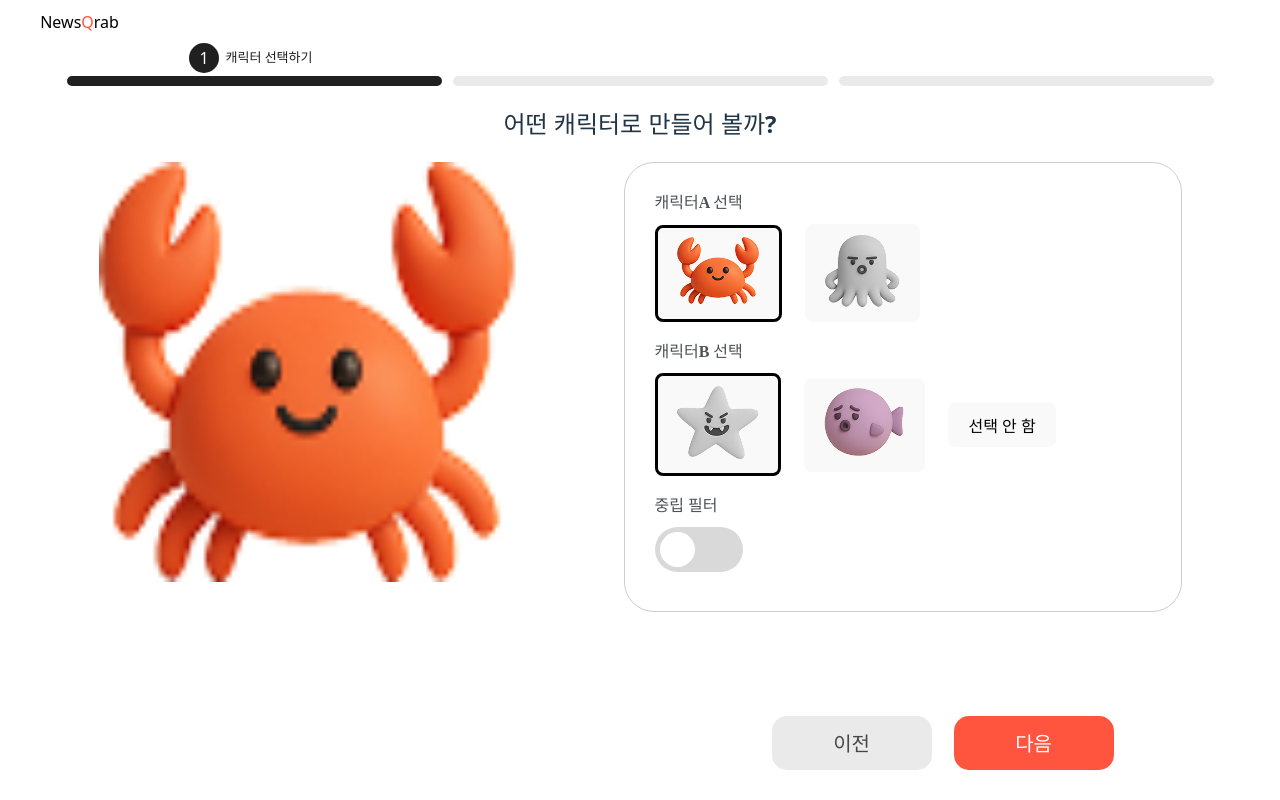
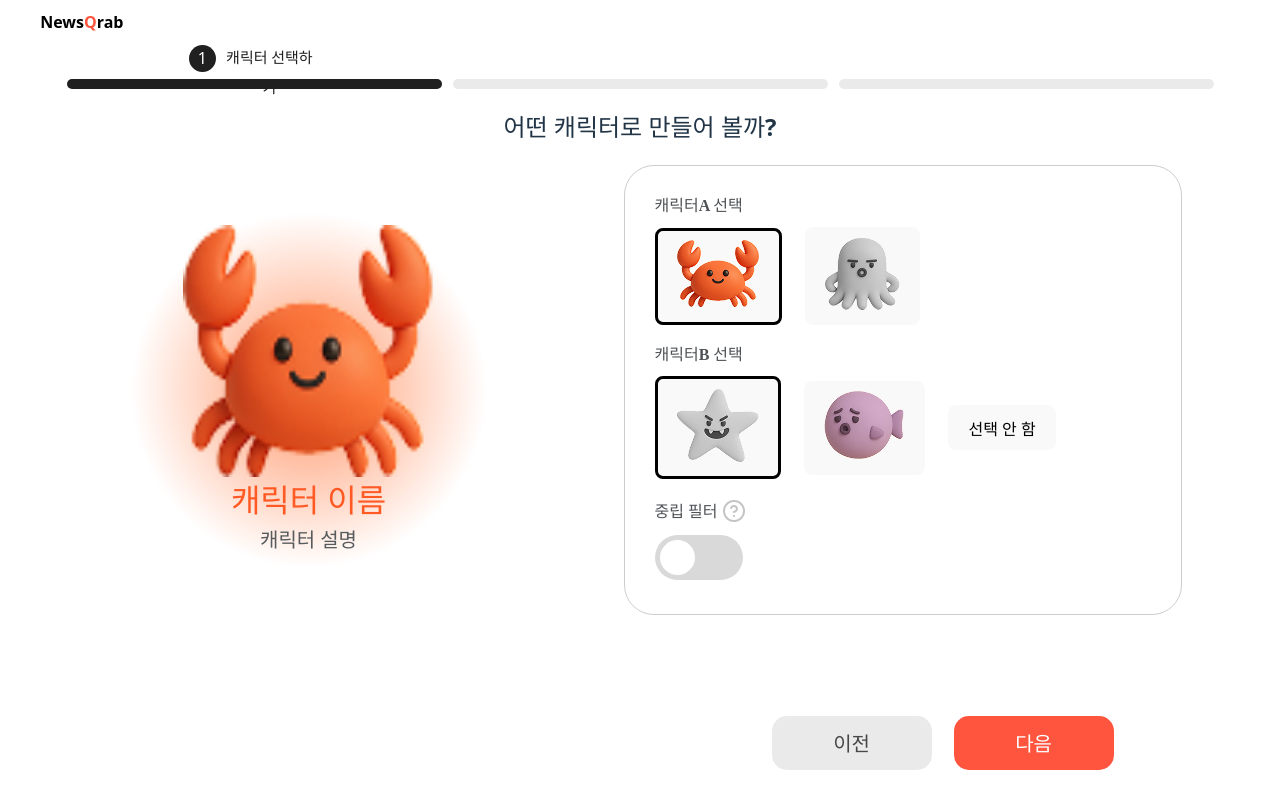
Before and after one commit to hyemi55/NEWSQrab_front, a React (Vite) app: page /generating/1 in a window 1280 px wide. Built offline with nearby package versions, Linux system fonts and the light colour scheme.

Commit message:
UI 세부 수정(2025.05.11)

```diff
--- a/src/components/generator/Generator.jsx
+++ b/src/components/generator/Generator.jsx
@@ -23,8 +23,13 @@ export default function Generator({ setIsLogin }) {
                 const articleId = response.data._id;
                 console.log(articleId);
 
-                navigate(`/generating/${articleId}`);
-
+                const content = response.data.content;
+                if (content == "기사 내용을 찾을 수 없습니다.") {
+                    alert("기사 내용을 찾을 수 없습니다")
+                }
+                else {
+                    navigate(`/generating/${articleId}`);
+                }
             } catch (error) {
                 console.error('에러:', error);
             }
--- a/src/components/generator/gen-steps/GenStep1.jsx
+++ b/src/components/generator/gen-steps/GenStep1.jsx
@@ -5,10 +5,9 @@ import Crab from "src/assets/img/crab.png";
 import Octopus from "src/assets/img/octopus.png";
 import Fish from "src/assets/img/fish.png";
 import StarFish from "src/assets/img/starfish.png";
+import Help_Circle from "src/assets/img/help-circle.png";
 
-export default function GenStep1() {
-    const [charA, setCharA] = useState(0);
-    const [charB, setCharB] = useState(0);
+export default function GenStep1({ charA, setCharA, charB, setCharB }) {
     const [selectedChar, setSelectedChar] = useState(Crab);
 
     const characterA = [Crab, Octopus];
@@ -22,6 +21,8 @@ export default function GenStep1() {
                 <div className={styles.viewChar} >
                     {selectedChar=="선택 안 함" ? <div/>:
                                                 <img src={selectedChar}/>}
+                    <div className={styles.selectedCharName}>캐릭터 이름</div>
+                    <div className={styles.selectedCharDescription}>캐릭터 설명</div>
                 </div>
 
                 <div className={styles.customContainer}>
@@ -56,7 +57,11 @@ export default function GenStep1() {
                         ))}
                     </div>
 
-                    <div className={styles.label}>중립 필터</div>
+                    <div className={styles.neutralContainer}>
+                        <div className={styles.label}>중립 필터</div>
+                        <img src={Help_Circle} />
+                    </div>
+
                     <ToggleSwitch />
                 </div>
             </div>
--- a/src/components/generator/gen-steps/GenStep2.jsx
+++ b/src/components/generator/gen-steps/GenStep2.jsx
@@ -5,6 +5,7 @@ import styles from 'src/style/generator/gen-steps/GenStep2.module.scss'
 
 export default function GenStep2({ conversation, setConversation }) {
     const [userInput, setUserInput] = useState("");
+    const [isLoading, setIsLoading] = useState(true);
     const [userInputArray, setUserInputArray] = useState([]);
     const { articleId } = useParams();
     const [parentId, setParentId] = useState("");
@@ -12,8 +13,8 @@ export default function GenStep2({ conversation, setConversation }) {
     useEffect(() => {
         const fetchConversation = async () => {
             const postDataForOriginal = {
-                // articleId: articleId,
-                articleId: "66a93851a574023e7bbfc565",
+                articleId: articleId,
+                // articleId: "66a93851a574023e7bbfc565",
             }
 
             try {
@@ -25,6 +26,7 @@ export default function GenStep2({ conversation, setConversation }) {
 
                 setConversation(response.data.script);
                 setParentId(response.data._id);
+                setIsLoading(false);
 
             } catch (error) {
                 console.log("conversation 불러오기 에러: ", error);
@@ -38,11 +40,16 @@ export default function GenStep2({ conversation, setConversation }) {
     const handleSubmit = async (event) => {
         event.preventDefault();
 
+        setUserInputArray(userInputArray.concat([userInput]));
+        setIsLoading(true);
+
         const postDataForModified = {
             articleId: articleId,
             parentId: parentId,
-            userRequst: userInput,
+            userRequest: userInput,
         }
+
+        setUserInput("");
 
         try {
             const response = await axios.post(`${import.meta.env.VITE_BACKEND_URL}/conversation/generate/user-modified`, postDataForModified);
@@ -53,12 +60,13 @@ export default function GenStep2({ conversation, setConversation }) {
 
             setConversation(response.data.script);
             setParentId(response.data._id);
-            setUserInputArray(userInputArray.concat([userInput]));
             // console.log(userInputArray);
 
         } catch (error) {
             console.log("conversation 수정 에러: ", error);
         }
+
+        setIsLoading(false);
     };
 
 
@@ -68,12 +76,12 @@ export default function GenStep2({ conversation, setConversation }) {
 
             <div className={styles.mainContentContainer}>
                 <div className={styles.conversationContainer}>
-                {Object.keys(conversation).length==0 ? <div>대사 생성 중...</div> : (
+                    {isLoading ? <div>대사 생성 중...</div> : (
                         conversation.map((lineObj, index) => {
                             const [speaker, text] = Object.entries(lineObj)[0];
                             return (
                                 <div key={index} className={styles.lineBlock}>
-                                <strong>{speaker}</strong><br/>
+                                    <strong>{speaker=='user1' ? '캐릭터B' : '캐릭터A'}</strong><br/>
                                     {text}
                                 </div>
                             );
--- a/src/pages/GenSteps.jsx
+++ b/src/pages/GenSteps.jsx
@@ -7,7 +7,10 @@ import { useNavigate } from 'react-router-dom';
 
 export default function GenSteps() {
     const [step, setStep] = useState(1);
+    const [charA, setCharA] = useState(0);
+    const [charB, setCharB] = useState(0);
     const [conversation, setConversation] = useState({});
+
     const navigate = useNavigate();
 
     const stepUIList = [
@@ -39,8 +42,8 @@ export default function GenSteps() {
                 ))}
             </div>
 
-            {step==1 ? <GenStep1 /> :
-            step==2 ? <GenStep2 conversation={conversation}  setConversation={setConversation} /> :
+            {step==1 ? <GenStep1 charA={charA} setCharA={setCharA} charB={charB} setCharB={setCharB} /> :
+            step==2 ? <GenStep2 conversation={conversation}  setConversation={setConversation} charA={charA} charB={charB} /> :
                     <GenStep3 conversation={conversation}  setConversation={setConversation} />}
 
 
--- a/src/pages/Result.jsx
+++ b/src/pages/Result.jsx
@@ -1,10 +1,28 @@
 import React from 'react';
 import styles from "src/style/pages/Result.module.scss"
+import axios from 'axios';
 
 export default function Result() {
 
-    const handleDownloadClick = () => {
+    const handleDownloadClick = async () => {
+        // cors 에러. 백엔드 완성 이후 재작성할 것.
+        // try {
+        //     const response = await axios.get(
+        //         'https://www.w3schools.com/html/movie.mp4',
+        //         {
+        //             responseType: 'blob',
+        //         }
+        //     );
 
+        //     const url = URL.createObjectURL(response.data);
+        //     const a = document.createElement('a');
+        //     a.href = url;
+        //     a.download = 'my-video.mp4';
+        //     a.click();
+        //     URL.revokeObjectURL(url);
+        // } catch (error) {
+        //     console.error('다운로드 실패:', error);
+        // }
     }
 
     const handleUploadClick = () => {
--- a/src/style/generator/Generator.module.scss
+++ b/src/style/generator/Generator.module.scss
@@ -12,6 +12,9 @@
 .title {
     font-size: 48px;
     font-weight: 700;
+
+    position: relative;
+    bottom: 62px;
 }
 
 .container form {
@@ -27,21 +30,27 @@
     display: flex;
     flex-direction: row;
 
+    position: relative;
+    bottom: 62px;
+
     input {
-        margin-left: 40px;
+        margin-left: 20px;
         border: 0px;
 
         width: 70%;
 
-        :focus {
+        &:focus {
             outline: none;
         }
     }
 
     button {
+        display: flex;
+        justify-content: center;
+        align-items: center;
+
         margin-left: auto;
         width: 152px;
-        // height: 54px;
         color: #FFFFFF;
         background: #FF543D;
         border-radius: 15px;
--- a/src/style/generator/gen-steps/GenStep1.module.scss
+++ b/src/style/generator/gen-steps/GenStep1.module.scss
@@ -7,16 +7,47 @@
 .mainContentContainer {
     display: flex;
     flex-direction: row;
+    justify-content: center;
+    align-items: center;
     gap: 105px;
 }
 
 .viewChar {
     width: 420px;
     height: 420px;
+    display: flex;
+    flex-direction: column;
+    align-items: center;
+    justify-content: center;
+
+    background-image: radial-gradient(circle, #ffb99b 20%, white, white);
 
     img {
-        width: 100%;
-        height: 100%;
+        width: 60%;
+        height: 60%;
+    }
+
+
+    .selectedCharName {
+        height: 48px;
+        font-family: 'Pretendard';
+        font-style: normal;
+        font-weight: 700;
+        font-size: 32px;
+        line-height: 150%;
+
+        color: #FF5924;
+    }
+
+    .selectedCharDescription {
+        height: 30px;
+        font-family: 'Pretendard';
+        font-style: normal;
+        font-weight: 500;
+        font-size: 20px;
+        line-height: 150%;
+
+        color: #575B5E;
     }
 }
 
@@ -46,7 +77,7 @@
 }
 
 .label {
-    width: 97px;
+    // width: 97px;
     height: 19px;
 
     margin-bottom: 12px;
@@ -59,3 +90,14 @@
 
     color: #4E5256;
 }
+
+.neutralContainer {
+    display: flex;
+    flex-direction: row;
+    align-items: center;
+    gap: 5px;
+
+    img {
+        margin-bottom: 12px;
+    }
+}
--- a/src/style/generator/gen-steps/GenStep2.module.scss
+++ b/src/style/generator/gen-steps/GenStep2.module.scss
@@ -7,22 +7,27 @@
 .mainContentContainer {
     display: flex;
     flex-direction: row;
-    gap: 15px;
+    gap: 50px;
 }
 
 .conversationContainer {
+    position: relative;
+
     box-sizing: border-box;
 
     width: 496px;
     height: 445px;
 
-    background: #FFFFFF;
-
     overflow-y: scroll;
 }
 
+.conversationContainer::-webkit-scrollbar {
+    display: none;
+}
+
 .lineBlock {
-    margin-bottom: 10px;
+    line-height: 27px;
+    margin-bottom: 30px;
 }
 
 .userInputChatContainer {
--- a/src/style/news/News.module.scss
+++ b/src/style/news/News.module.scss
@@ -23,14 +23,13 @@
 
 .categoryButtonContainer {
     width: 530px;
-    height: 21px;
     display: flex;
     flex-direction: row;
     justify-content: center;
     gap: 20px;
 
     margin-top: 83px;
-    margin-bottom: 31px;
+    margin-bottom: 21px;
 
     font-size: 15px;
 }
@@ -39,10 +38,15 @@
     color: #777A7D;
     width: 69px;
     text-align: center;
-    padding: 0px;
+    padding: 0 0 10px;
     font-weight: 700;
+    transition: none;
 }
 
 .categoryButtonContainer .selectedCategoryButton {
     color: #FF543D;
+
+    border-width: 0 0 3px;
+    border-color: #FF543D;
+    border-radius: 0;
 }
--- a/src/style/pages/GenSteps.module.scss
+++ b/src/style/pages/GenSteps.module.scss
@@ -28,13 +28,15 @@
 
     display: flex;
     flex-direction: row;
+    align-items: center;
+    gap: 4px;
 
-    margin-bottom: 3px;
+    margin-bottom: 6px;
 }
 
 .stepUINum {
-    width: 30px;
-    height: 30px;
+    width: 27px;
+    height: 27px;
 
     color: white;
     background: #202020;
@@ -42,7 +44,7 @@
     border-radius: 50%;
 
     text-align: center;
-    line-height: 30px;
+    line-height: 27px;
 }
 
 .stepUIText {
@@ -53,7 +55,7 @@
     font-family: 'Pretendard';
     font-style: normal;
     font-weight: 600;
-    font-size: 13px;
+    font-size: 15px;
     line-height: 30px;
 
     color: #202020;
--- a/src/style/section/Header.module.scss
+++ b/src/style/section/Header.module.scss
@@ -6,6 +6,8 @@
     background-color: transparent;
     text-align: left;
     margin-left: 20px;
+
+    font-weight: 700;
 }
 .container button:hover {
     border-color: transparent;
--- a/src/style/ui/ToggleSwitch.module.scss
+++ b/src/style/ui/ToggleSwitch.module.scss
@@ -29,7 +29,7 @@
     }
 
     &.on {
-        background-color: #4cd964;
+        background-image: linear-gradient(to right, #864AFF, #FF3575);
 
         .toggle {
             left: 50px;
```
Also changed, not shown: src/assets/img/help-circle.png (added), 1 other file (tests, documents, lock files or other folders). Lines whose indentation alone changed are shown as unchanged.
